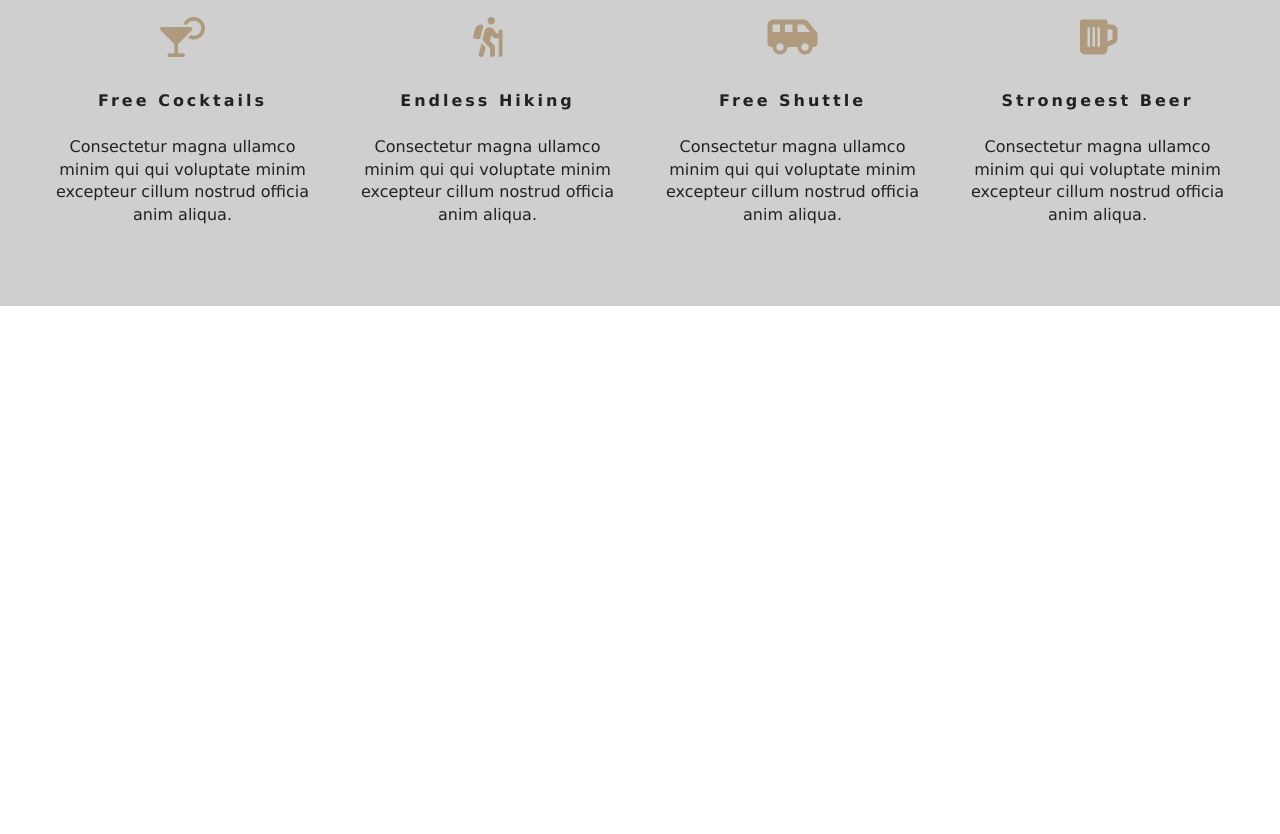
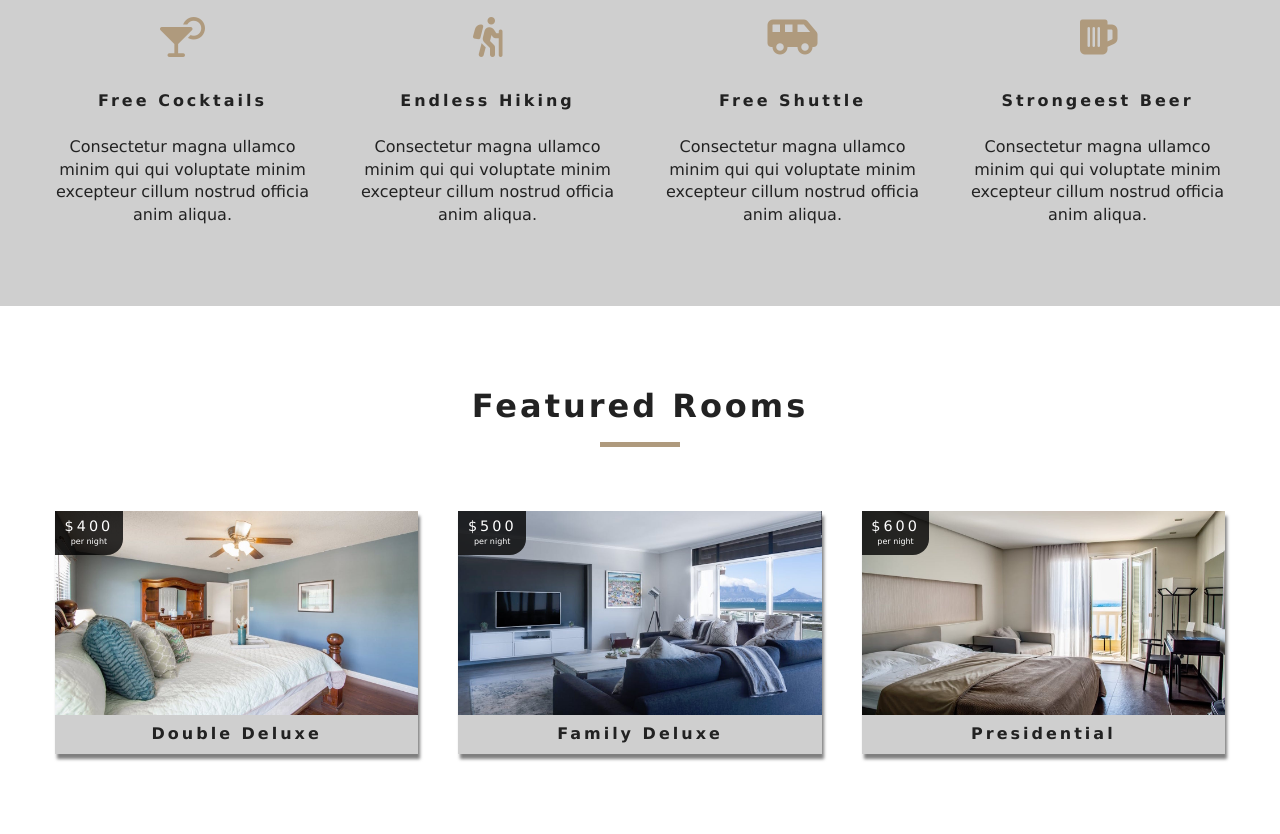
Before and after one commit to iNeatz/Project-2-BResort-, a plain HTML site: page index.html in a window 1280 px wide. Shown: the part 995-1829 px from the top of the page. Before the commit the page ends 1301 px from the top, so only its background shows below. Drawn offline with Linux system fonts and the light colour scheme.

Commit message:
Featured Rooms Section

```diff
--- a/index.html
+++ b/index.html
@@ -108,6 +108,55 @@
 				</div>
 			</section>
 			<!-- SERVICES -->
+
+			<!-- FEATURED ROOMS -->
+			<section class="featured-rooms">
+				<!-- title -->
+				<div class="section-title">
+					<h4>featured rooms</h4>
+					<div></div>
+				</div>
+				<!-- title -->
+
+				<div class="featured-rooms-center">
+					<article class="room">
+						<div class="img-container">
+							<img src="./images/room-10.jpeg" alt="single-room" />
+							<div class="price-tag">
+								<h6>$400</h6>
+								<p>per night</p>
+							</div>
+							<a href="./pages/features.html" class="primary-btn room-link">Features</a>
+						</div>
+						<p class="room-title">double deluxe</p>
+					</article>
+
+					<article class="room">
+						<div class="img-container">
+							<img src="./images/room-11.jpeg" alt="single-room" />
+							<div class="price-tag">
+								<h6>$500</h6>
+								<p>per night</p>
+							</div>
+							<a href="./pages/features.html" class="primary-btn room-link">Features</a>
+						</div>
+						<p class="room-title">family deluxe</p>
+					</article>
+
+					<article class="room">
+						<div class="img-container">
+							<img src="./images/room-12.jpeg" alt="single-room" />
+							<div class="price-tag">
+								<h6>$600</h6>
+								<p>per night</p>
+							</div>
+							<a href="./pages/features.html" class="primary-btn room-link">Features</a>
+						</div>
+						<p class="room-title">presidential</p>
+					</article>
+				</div>
+			</section>
+			<!-- FEATURED ROOMS -->
 		</main>
 	</body>
 </html>
--- a/style.css
+++ b/style.css
@@ -9,6 +9,8 @@
 	--mainSpacing: 3px;
 	--mainTransition: all 0.3s linear;
 	--lightGrey: #cfcfcf;
+	--lightShadow: 2px 5px 3px rgba(0, 0, 0, 0.5);
+	--darkShadow: 4px 10px 5px rgba(0, 0, 0, 0.5);
 }
 
 /* globals */
@@ -267,3 +269,90 @@ h6 {
 		max-width: 1170px;
 	}
 }
+
+/* featured rooms */
+.featured-rooms {
+	padding: 5rem 0;
+}
+.featured-rooms-center {
+	width: 80vw;
+	margin: 0 auto;
+	display: grid;
+	grid-template-columns: repeat(auto-fit, minmax(270px, 1fr));
+	row-gap: 2rem;
+	column-gap: 40px;
+}
+@media screen and (min-width: 776px) {
+	.featured-rooms-center {
+		width: 90vw;
+		grid-template-columns: repeat(auto-fit, minmax(330px, 1fr));
+	}
+}
+@media screen and (min-width: 992px) {
+	.featured-rooms-center {
+		width: 95vw;
+		max-width: 1170px;
+	}
+}
+
+/* rooms */
+.room {
+	box-shadow: var(--lightShadow);
+	transition: var(--mainTransition);
+}
+.room:hover {
+	box-shadow: var(--darkShadow);
+}
+.img-container {
+	position: relative;
+}
+.img-container img {
+	width: 100%;
+	display: block;
+	transition: var(--mainTransition);
+}
+.price-tag {
+	position: absolute;
+	top: 0;
+	left: 0;
+	background: rgba(0, 0, 0, 0.8);
+	color: white;
+	padding: 0.3rem 0.6rem 0.5rem;
+	border-bottom-right-radius: 1rem;
+	font-size: 0.5rem;
+	text-align: center;
+	transition: var(--mainTransition);
+}
+.price-tag h6 {
+	font-size: 0.9rem;
+	font-weight: 300;
+	margin-bottom: 0;
+	letter-spacing: var(--mainSpacing);
+}
+.room-link {
+	position: absolute;
+	top: 50%;
+	left: 50%;
+	transform: translate(-50%, -50%);
+	opacity: 0;
+}
+.img-container:hover {
+	background: rgba(0, 0, 0, 0.8);
+}
+.img-container:hover .room-link {
+	opacity: 1;
+}
+.img-container:hover img {
+	opacity: 0.3;
+}
+.img-container:hover .price-tag {
+	opacity: 0;
+}
+.room-title {
+	background: var(--lightGrey);
+	text-transform: capitalize;
+	padding: 0.5rem 0;
+	text-align: center;
+	font-weight: 700;
+	letter-spacing: var(--mainSpacing);
+}
```
Also changed, not shown: pages/features.html (added, +11 -0 lines).
